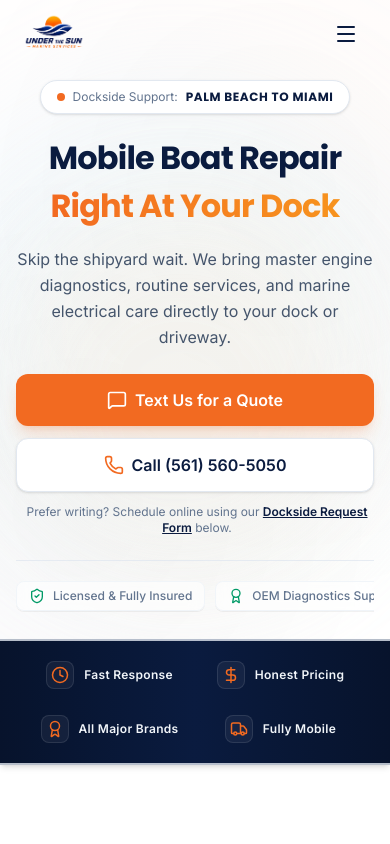
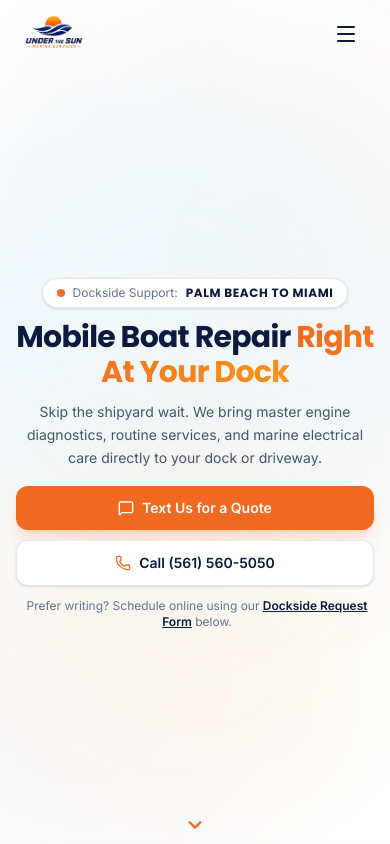
Before and after one commit to tekguyz/Under-The-Sun-Marine, a Next.js app: page / in a window 390 px wide. Shown: the top 844 px of the page. Built offline with nearby package versions, Linux system fonts and the light colour scheme.

Commit message:
style: optimize hero layout and trust bar spacing
Refactor hero section for better viewport height consistency using h-dvh and adjust trust bar padding for improved visual balance.

```diff
--- a/components/sections/Hero.tsx
+++ b/components/sections/Hero.tsx
@@ -9,24 +9,24 @@ export default function Hero() {
   return (
     <section
       id="hero"
-      className="relative w-full bg-surface-offwhite bg-marine-grid bg-radial-glow overflow-hidden pt-20 pb-5 sm:pt-24 sm:pb-10 md:pt-28 md:pb-16 lg:pt-0 lg:pb-0 lg:h-[calc(100vh-64px)] lg:min-h-[700px] xl:min-h-[810px] flex items-center z-10"
+      className="relative w-full bg-surface-offwhite bg-marine-grid bg-radial-glow overflow-hidden h-dvh flex items-center z-10 pt-16 sm:pt-20 lg:pt-0"
     >
       {/* Decorative Floating Background Shapes for Premium Depth */}
       <div className="absolute top-20 right-[-10%] w-[500px] h-[500px] rounded-full bg-sky-200/20 blur-3xl -z-10 pointer-events-none" />
       <div className="absolute bottom-10 left-[-5%] w-[400px] h-[400px] rounded-full bg-orange-100/30 blur-3xl -z-10 pointer-events-none" />
 
-      <div className="w-full max-w-7xl mx-auto px-4 sm:px-6 lg:px-8">
-        <div className="grid grid-cols-1 lg:grid-cols-12 gap-8 lg:gap-8 xl:gap-16 items-center">
+      <div className="w-full max-w-7xl mx-auto px-4 sm:px-6 lg:px-8 h-full flex items-center">
+        <div className="grid grid-cols-1 lg:grid-cols-12 gap-6 lg:gap-8 xl:gap-16 items-center w-full">
 
           {/* Left Column (Content & Action Zone) - Cols 1-7 */}
-          <div className="lg:col-span-7 flex flex-col items-center lg:items-start text-center lg:text-left w-full z-10">
+          <div className="lg:col-span-7 flex flex-col items-center lg:items-start text-center lg:text-left w-full z-10 justify-center">
 
             {/* Approachable Status & Location Indicator */}
             <motion.div
               initial={{ opacity: 0, y: 15 }}
               animate={{ opacity: 1, y: 0 }}
               transition={{ duration: 0.5 }}
-              className="inline-flex items-center gap-2 rounded-full bg-white px-4 py-2 text-xs sm:text-sm font-semibold text-marine-navy border border-slate-200 shadow-sm"
+              className="inline-flex items-center gap-2 rounded-full bg-white px-3.5 py-1.5 sm:px-4 sm:py-2 text-xs sm:text-sm font-semibold text-marine-navy border border-slate-200 shadow-sm"
             >
               <span className="flex h-2 w-2 relative">
                 <span className="animate-ping absolute inline-flex h-full w-full rounded-full bg-sun-orange opacity-75"></span>
@@ -41,7 +41,7 @@ export default function Hero() {
               initial={{ opacity: 0, y: 15 }}
               animate={{ opacity: 1, y: 0 }}
               transition={{ duration: 0.5, delay: 0.1 }}
-              className="font-heading font-black text-marine-navy text-[32px] xs:text-4xl sm:text-6xl md:text-7xl lg:text-[54px] xl:text-[76px] lg:leading-[1.08] xl:leading-[1.02] tracking-tight mt-5"
+              className="font-heading font-black text-marine-navy text-[30px] xs:text-3xl sm:text-5xl md:text-6xl lg:text-[44px] xl:text-[58px] leading-[1.15] lg:leading-[1.1] tracking-tight mt-3 sm:mt-5"
             >
               Mobile Boat Repair <br className="hidden sm:inline" />
               <span className="text-transparent bg-clip-text bg-gradient-to-r from-sun-orange to-sun-orange-light">
@@ -54,7 +54,7 @@ export default function Hero() {
               initial={{ opacity: 0, y: 15 }}
               animate={{ opacity: 1, y: 0 }}
               transition={{ duration: 0.5, delay: 0.2 }}
-              className="mt-4 sm:mt-5 text-base sm:text-lg md:text-xl lg:text-lg xl:text-xl text-slate-600 max-w-2xl lg:max-w-3xl font-normal leading-relaxed"
+              className="mt-3 sm:mt-4 text-sm sm:text-base md:text-lg text-slate-600 max-w-xl sm:max-w-2xl lg:max-w-xl xl:max-w-2xl font-normal leading-relaxed"
             >
               Skip the shipyard wait. We bring master engine diagnostics, routine services, and marine electrical care directly to your dock or driveway.
             </motion.p>
@@ -64,20 +64,20 @@ export default function Hero() {
               initial={{ opacity: 0, y: 15 }}
               animate={{ opacity: 1, y: 0 }}
               transition={{ duration: 0.5, delay: 0.3 }}
-              className="mt-6 sm:mt-8 flex flex-col sm:flex-row gap-3 w-full sm:w-auto"
+              className="mt-4 sm:mt-6 flex flex-col sm:flex-row gap-2.5 sm:gap-3 w-full sm:w-auto"
             >
               <a
                 href="sms:+15615605050;?&body=Hi%20Under%20The%20Sun%20Marine%2C%20I%20need%20some%20help%20with%20my%20boat."
-                className="flex items-center justify-center gap-2 bg-sun-orange text-white text-base font-bold rounded-xl px-8 py-3.5 sm:px-10 sm:py-4 lg:text-lg shadow-lg shadow-sun-orange/20 hover:bg-sun-orange-light hover:-translate-y-0.5 active:translate-y-0 transition-all duration-200"
+                className="flex items-center justify-center gap-2 bg-sun-orange text-white text-sm sm:text-base font-bold rounded-xl px-6 py-3 sm:px-10 sm:py-4 shadow-lg shadow-sun-orange/20 hover:bg-sun-orange-light hover:-translate-y-0.5 active:translate-y-0 transition-all duration-200"
               >
-                <MessageSquare className="h-5 w-5 shrink-0" />
+                <MessageSquare className="h-4 w-4 sm:h-5 sm:w-5 shrink-0" />
                 <span>Text Us for a Quote</span>
               </a>
               <a
                 href="tel:+15615605050"
-                className="flex items-center justify-center gap-2 bg-white text-marine-navy border border-slate-200 rounded-xl px-8 py-3.5 sm:px-10 sm:py-4 lg:text-lg text-base font-semibold shadow-sm hover:bg-slate-50 hover:border-slate-300 hover:-translate-y-0.5 active:translate-y-0 transition-all duration-200"
+                className="flex items-center justify-center gap-2 bg-white text-marine-navy border border-slate-200 rounded-xl px-6 py-3 sm:px-10 sm:py-4 text-sm sm:text-base font-semibold shadow-sm hover:bg-slate-50 hover:border-slate-300 hover:-translate-y-0.5 active:translate-y-0 transition-all duration-200"
               >
-                <Phone className="h-5 w-5 text-sun-orange shrink-0" />
+                <Phone className="h-4 w-4 sm:h-5 sm:w-5 text-sun-orange shrink-0" />
                 <span>Call (561) 560-5050</span>
               </a>
             </motion.div>
@@ -87,7 +87,7 @@ export default function Hero() {
               initial={{ opacity: 0 }}
               animate={{ opacity: 1 }}
               transition={{ duration: 0.5, delay: 0.4 }}
-              className="mt-3 text-xs text-slate-500 text-center lg:text-left pl-1"
+              className="mt-3 sm:mt-4 text-xs sm:text-sm text-slate-500 text-center lg:text-left pl-1"
             >
               Prefer writing? Schedule online using our{' '}
               <a href="#contact" className="text-marine-navy font-bold underline hover:text-sun-orange transition-colors">
@@ -96,35 +96,35 @@ export default function Hero() {
               below.
             </motion.p>
 
-            {/* Horizontal Trust Badges Matrix - Overflow-scrolling on Mobile, wrap on Desktop */}
+            {/* Horizontal Trust Badges Matrix - Hidden on mobile to avoid badge overload */}
             <motion.div
               initial={{ opacity: 0 }}
               animate={{ opacity: 1 }}
               transition={{ duration: 0.8, delay: 0.4 }}
-              className="mt-6 pt-5 border-t border-slate-200/80 w-full flex flex-row overflow-x-auto pb-2 scrollbar-none snap-x snap-mandatory flex-nowrap justify-start lg:justify-start lg:flex-wrap lg:overflow-visible gap-2.5 text-xs md:text-sm font-medium text-slate-500 [&::-webkit-scrollbar]:hidden [-ms-overflow-style:none] [scrollbar-width:none]"
+              className="hidden md:flex mt-6 pt-5 border-t border-slate-200/80 w-full flex-wrap gap-3 text-xs md:text-sm font-medium text-slate-500"
             >
-              <div className="flex items-center gap-2 bg-white/60 backdrop-blur-sm py-1.5 px-3 rounded-lg border border-slate-100 shadow-2xs snap-center shrink-0 min-w-max">
+              <div className="flex items-center gap-2 bg-white/60 backdrop-blur-sm py-1.5 px-3 rounded-lg border border-slate-100 shadow-2xs">
                 <ShieldCheck className="h-4 w-4 text-emerald-600 shrink-0" />
                 <span>Licensed & Fully Insured</span>
               </div>
-              <div className="flex items-center gap-2 bg-white/60 backdrop-blur-sm py-1.5 px-3 rounded-lg border border-slate-100 shadow-2xs snap-center shrink-0 min-w-max">
+              <div className="flex items-center gap-2 bg-white/60 backdrop-blur-sm py-1.5 px-3 rounded-lg border border-slate-100 shadow-2xs">
                 <Award className="h-4 w-4 text-emerald-600 shrink-0" />
                 <span>OEM Diagnostics Support</span>
               </div>
-              <div className="flex items-center gap-2 bg-white/60 backdrop-blur-sm py-1.5 px-3 rounded-lg border border-slate-100 shadow-2xs snap-center shrink-0 min-w-max">
+              <div className="flex items-center gap-2 bg-white/60 backdrop-blur-sm py-1.5 px-3 rounded-lg border border-slate-100 shadow-2xs">
                 <CheckCircle2 className="h-4 w-4 text-emerald-600 shrink-0" />
                 <span>Zero Marine Yard Markup</span>
               </div>
             </motion.div>
           </div>
 
-          {/* Right Column (The Visual Collage Canvas) - Cols 8-12 (Hidden on Mobile/Tablet for optimized above-the-fold load) */}
-          <div className="hidden lg:flex lg:col-span-5 w-full relative items-center justify-center lg:px-0">
+          {/* Right Column (The Visual Collage Canvas) - Cols 8-12 */}
+          <div className="hidden lg:flex lg:col-span-5 w-full relative items-center justify-center lg:px-0 h-full py-6">
             <motion.div
               initial={{ opacity: 0, scale: 0.95 }}
               animate={{ opacity: 1, scale: 1 }}
               transition={{ duration: 0.6, delay: 0.2 }}
-              className="w-full max-w-md lg:max-w-none relative lg:aspect-[4/5] xl:aspect-[16/19]"
+              className="w-full max-w-md lg:max-w-none relative lg:aspect-[4/5] xl:aspect-[13/15]"
             >
               {/* Main Structural Frame Layer */}
               <div className="w-full h-full relative rounded-2xl md:rounded-3xl overflow-hidden shadow-xl border-4 border-white bg-slate-100 group">
@@ -136,16 +136,15 @@ export default function Hero() {
                   sizes="(max-w: 1024px) 100vw, 45vw"
                   className="object-cover transition-transform duration-700 group-hover:scale-103"
                 />
-                {/* Clean Ambient Lighting Layer Overlay */}
                 <div className="absolute inset-0 bg-gradient-to-t from-marine-navy/30 via-transparent to-transparent mix-blend-multiply" />
               </div>
 
-              {/* Overlapping Secondary Asset: Floating Real-Time Operational Tracker Card */}
+              {/* Overlapping Secondary Asset */}
               <motion.div
                 initial={{ opacity: 0, x: 30 }}
                 animate={{ opacity: 1, x: 0 }}
                 transition={{ duration: 0.5, delay: 0.5 }}
-                className="absolute bottom-4 right-4 sm:-bottom-6 sm:-left-6 lg:bottom-8 lg:-left-10 bg-white/95 backdrop-blur-md p-4 rounded-xl shadow-xl border border-slate-100 max-w-[260px] sm:max-w-xs z-20 group hover:-translate-y-1 transition-transform duration-300"
+                className="absolute bottom-4 right-4 bg-white/95 backdrop-blur-md p-4 rounded-xl shadow-xl border border-slate-100 max-w-[260px] z-20 group hover:-translate-y-1 transition-transform duration-300"
               >
                 <div className="flex items-start gap-3">
                   <div className="p-2 rounded-lg bg-surface-blue text-marine-navy">
@@ -167,17 +166,17 @@ export default function Hero() {
         </div>
       </div>
 
-      {/* Animated Down Arrow Indicator for Scroll Guide to Below-the-Fold */}
-      <div className="absolute bottom-4 left-1/2 -translate-x-1/2 flex-col items-center gap-1.5 z-20 pointer-events-none hidden lg:flex">
-        <span className="text-[10px] font-bold uppercase tracking-widest text-[#0A1B3F]/50 animate-pulse font-sans">
+      {/* Animated Down Arrow Indicator for Scroll Guide */}
+      <div className="absolute bottom-3 left-1/2 -translate-x-1/2 flex flex-col items-center gap-1 z-20 pointer-events-none">
+        <span className="hidden md:block text-[9px] sm:text-[10px] font-bold uppercase tracking-widest text-[#0A1B3F]/50 animate-pulse font-sans">
           Explore Services
         </span>
         <motion.div
-          animate={{ y: [0, 6, 0] }}
+          animate={{ y: [0, 4, 0] }}
           transition={{ repeat: Infinity, duration: 1.8, ease: "easeInOut" }}
         >
           <svg
-            className="h-4.5 w-4.5 text-sun-orange"
+            className="h-4.5 w-4.5 text-sun-orange sm:h-5 sm:w-5"
             fill="none"
             viewBox="0 0 24 24"
             stroke="currentColor"
--- a/components/sections/TrustBar.tsx
+++ b/components/sections/TrustBar.tsx
@@ -24,12 +24,15 @@ export default function TrustBar() {
   ];
 
   return (
-    <section id="trust-bar" className="relative bg-gradient-to-r from-[#07132c] via-marine-navy to-[#07132c] text-white py-3.5 sm:py-4 border-t-2 border-b-2 border-slate-200/80 shadow-md overflow-hidden z-10">
+    <section
+      id="trust-bar"
+      className="relative bg-gradient-to-r from-[#07132c] via-marine-navy to-[#07132c] text-white py-4 sm:py-5 border-t-2 border-b-2 border-slate-200/80 shadow-md overflow-hidden z-10"
+    >
       {/* Subtle blueprint pattern overlay */}
       <div className="absolute inset-0 bg-marine-grid opacity-[0.06] pointer-events-none" />
 
       <div className="relative mx-auto max-w-7xl px-6 lg:px-8 z-10">
-        <div className="grid grid-cols-2 md:grid-cols-4 gap-y-3.5 md:gap-y-0 items-center justify-center text-center">
+        <div className="grid grid-cols-2 md:grid-cols-4 gap-y-4 md:gap-y-0 items-center justify-center text-center">
           {items.map((item, index) => {
             const Icon = item.icon;
             return (
```
